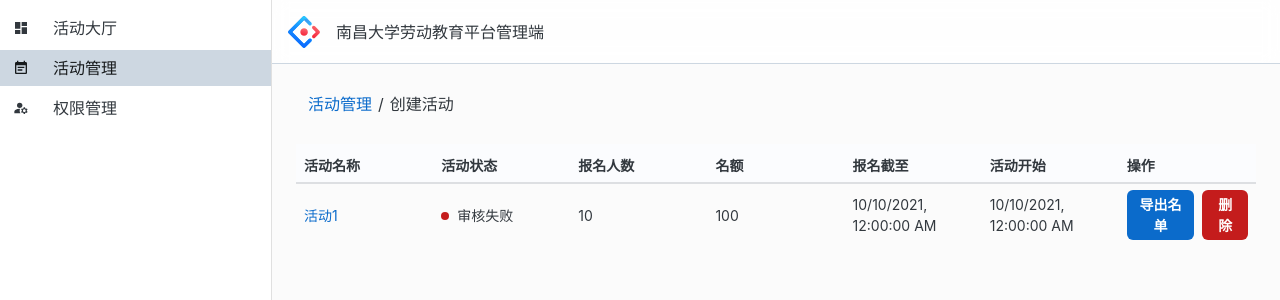
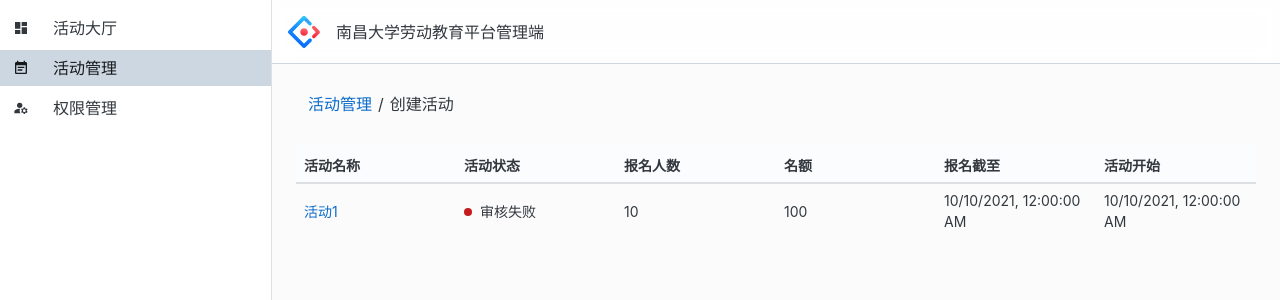
Before and after one commit to Dawnnink/Labor-education-admin, a React (Vite) app: page /activities in a window 1280 px wide. Shown: the top 300 px of the page. Built offline with nearby package versions, Linux system fonts and the light colour scheme.

Commit message:
remove operation in table

```diff
--- a/src/components/ActivityTable/index.tsx
+++ b/src/components/ActivityTable/index.tsx
@@ -1,6 +1,7 @@
 import { Box, Button, Link, Stack, Table } from '@mui/joy'
 import { Activity } from '~/utils/types'
 import { ActivitiesStatus } from '../ActivityStatus'
+import { Link as RouterLink } from 'react-router-dom'
 
 export interface ActivityTableProps {
   activities: Activity[]
@@ -29,14 +30,15 @@ export const ActivityTable = ({
           <th>名额</th>
           <th>报名截至</th>
           <th>活动开始</th>
-          <th>操作</th>
         </tr>
       </thead>
       <tbody>
         {activities.map((activity) => (
           <tr key={activity.id}>
             <td>
-              <Link>{activity.name}</Link>
+              <Link component={RouterLink} to={`/activities/${activity.id}`}>
+                {activity.name}
+              </Link>
             </td>
             <td>
               <ActivitiesStatus status={activity.state} />
@@ -45,14 +47,6 @@ export const ActivityTable = ({
             <td>{activity.quota}</td>
             <td>{new Date(activity.activity_end_time).toLocaleString()}</td>
             <td>{new Date(activity.activity_start_time).toLocaleString()}</td>
-            <td>
-              <Stack direction="row" spacing={1}>
-                <Button size="sm">导出名单</Button>
-                <Button size="sm" color="danger">
-                  删除
-                </Button>
-              </Stack>
-            </td>
           </tr>
         ))}
         {activities.length === 0 && (
```
